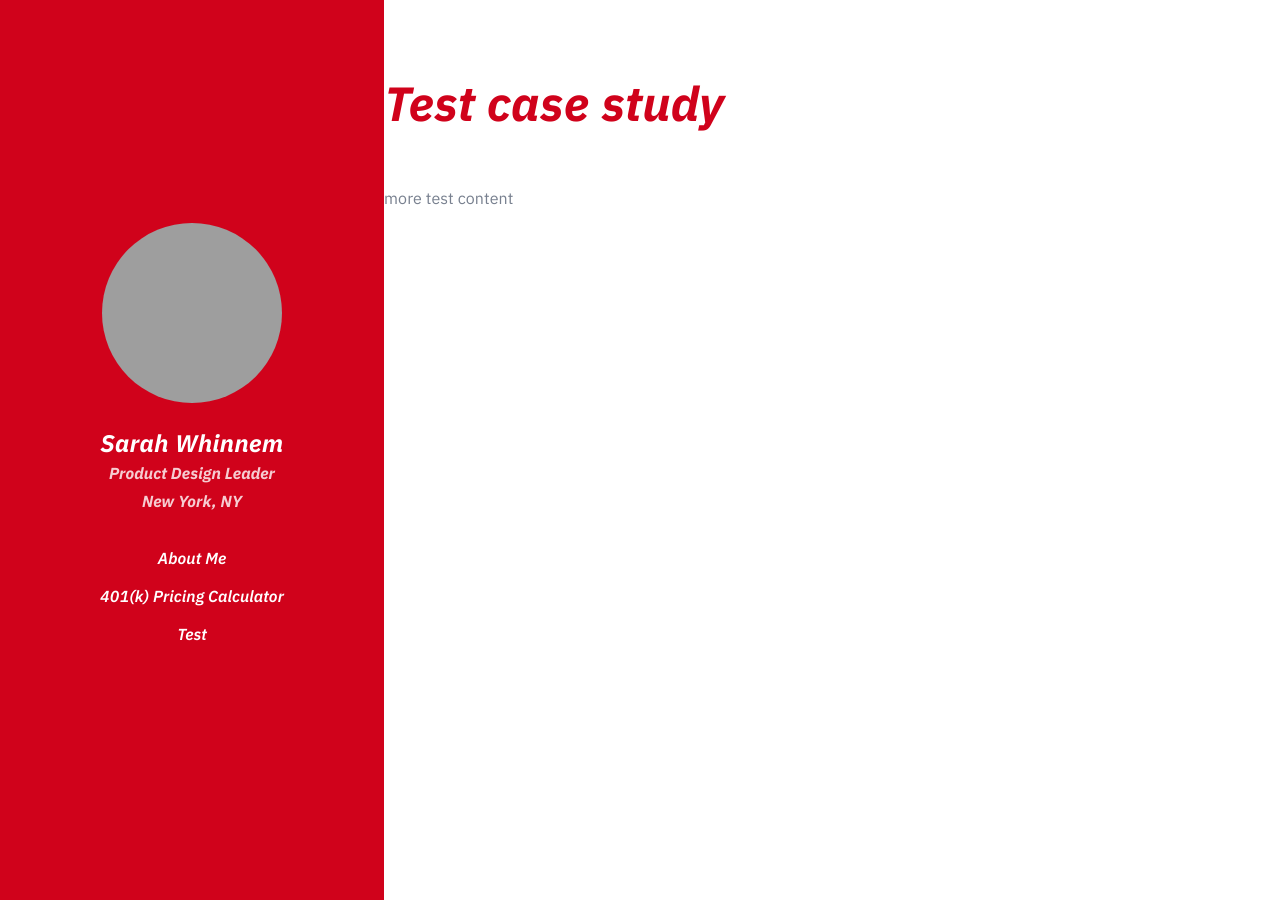
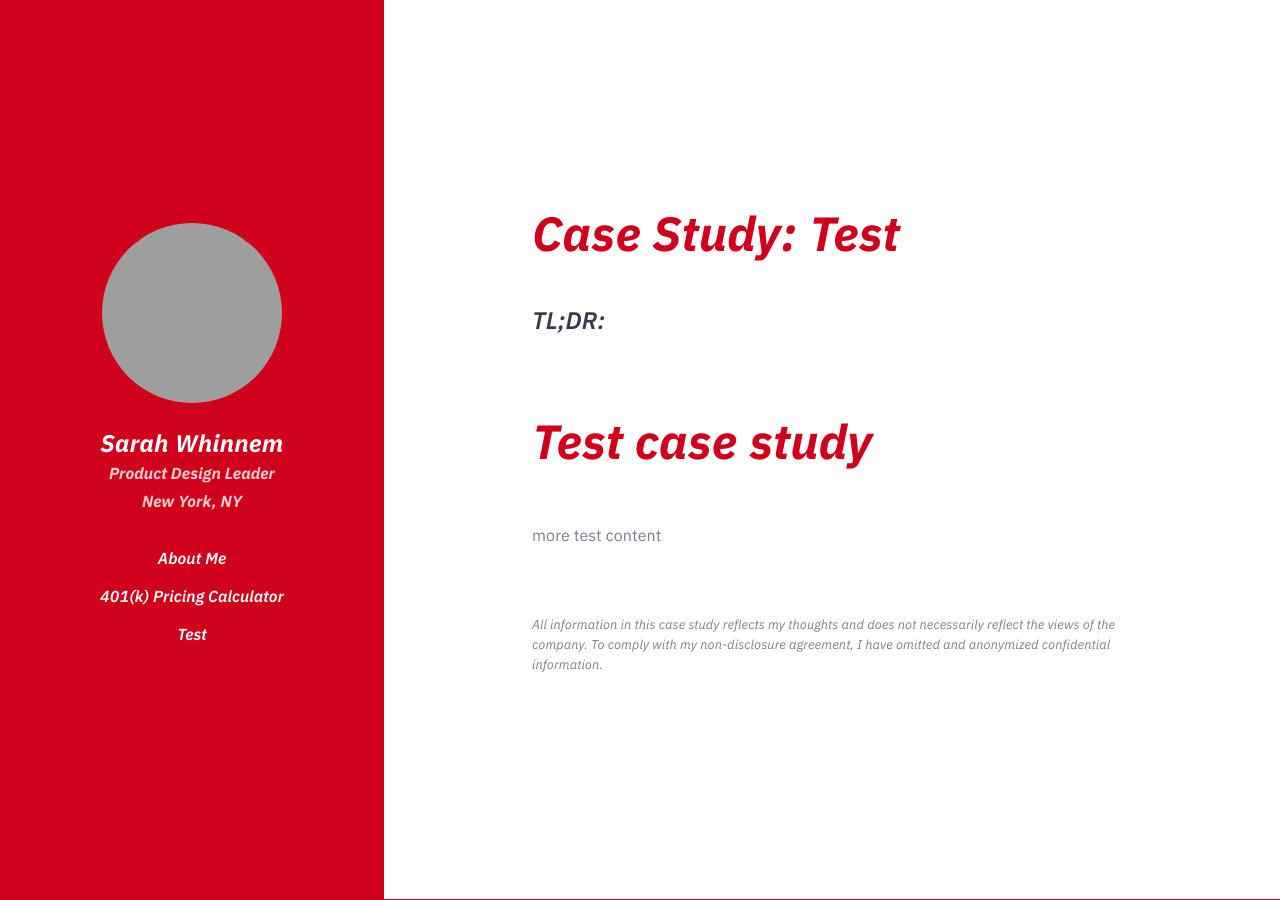
Before and after one commit to madysondesigns/madysondesigns.github.io, a Jekyll site: the page built from _case-studies/test.md, in a window 1280 px wide. Built offline with Jekyll 4.4.1, drawn with Linux system fonts in a browser that asks for light colours; grey boxes are pictures that could not be loaded.

Commit message:
add case studies template & noindex flag

```diff
--- a/_case-studies/test.md
+++ b/_case-studies/test.md
@@ -1,5 +1,6 @@
 ---
-layout: page
+layout: case-studies
+noindex: true
 title: Test
 ---
 
--- a/_includes/head.html
+++ b/_includes/head.html
@@ -2,6 +2,9 @@
   <meta charset="utf-8">
   <meta http-equiv="X-UA-Compatible" content="IE=edge">
   <meta name="viewport" content="width=device-width, initial-scale=1">
+  {% if page.noindex %}
+    <meta name="robots" content="noindex">
+  {% endif %}
   {%- seo -%}
   <link href="https://fonts.googleapis.com/css?family=IBM+Plex+Sans:400,400i,600i,700i" rel="stylesheet">
   <link href="https://cdnjs.cloudflare.com/ajax/libs/font-awesome/4.7.0/css/font-awesome.min.css" rel="stylesheet">
--- a/_layouts/case-studies.html
+++ b/_layouts/case-studies.html
@@ -2,4 +2,15 @@
 layout: default
 ---
 
-{{ content }}
+<section class="resume-section">
+  <div class="my-auto content">
+    <h1 class="my-0">Case Study: {{ page.title }}</h1>
+    <h3>TL;DR:</h3>
+    <p>{{ page.description }}</p>
+    {{ content }}
+
+    <p class="case-disclosure"><small>All information in this case study reflects my thoughts and does not necessarily
+        reflect the views of the company. To comply with my non-disclosure agreement, I have omitted and anonymized
+        confidential information.</small></p>
+  </div>
+</section>
```
Also changed, not shown: _case-studies/401k-pricing-calculator.md (+2 -0 lines), README.md.
